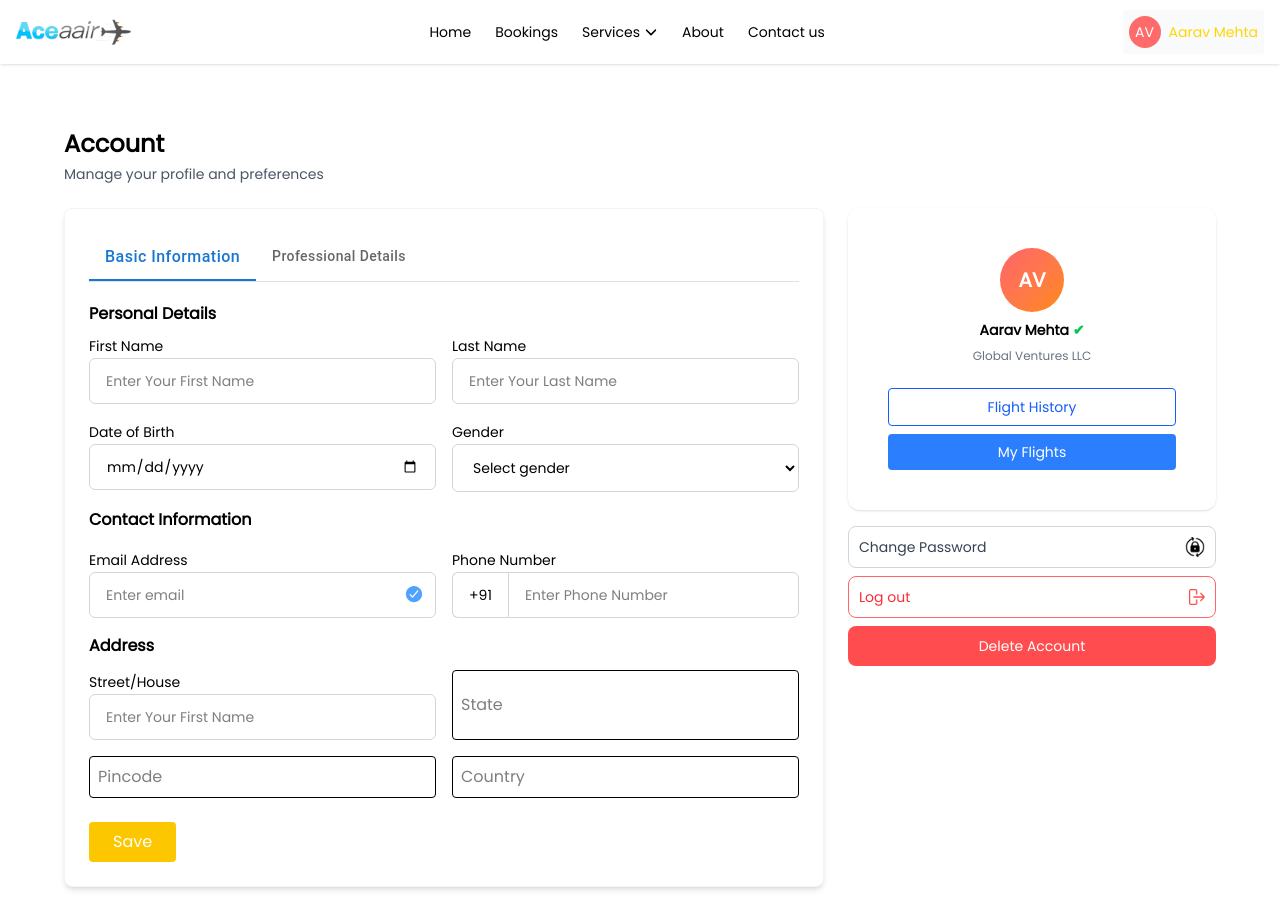
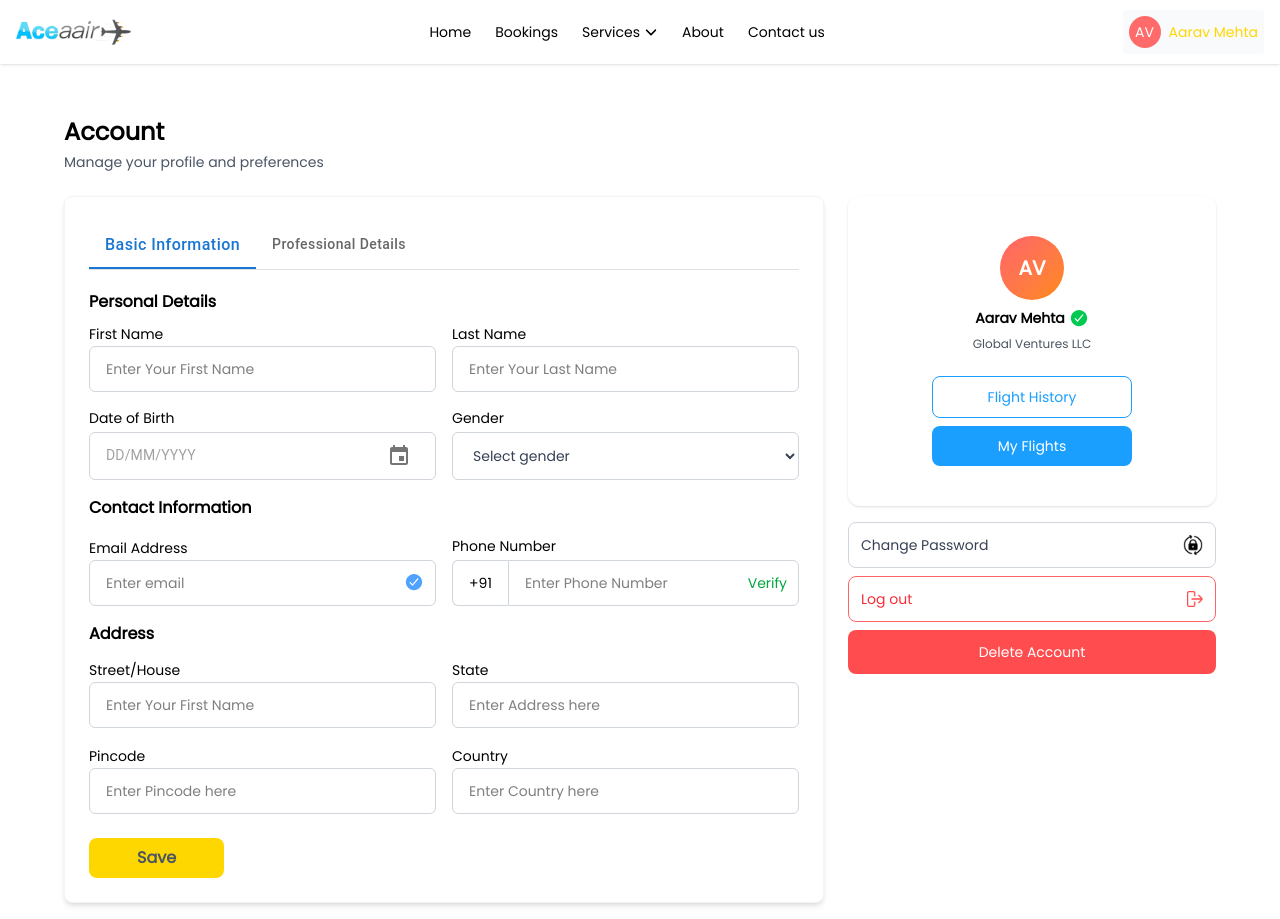
Before and after one commit to Smit-maker-dev/JustCharter-SecondStage, a React (Vite) app: page / in a window 1280 px wide. Built offline with nearby package versions, Linux system fonts and the light colour scheme.

Commit message:
initial changes

```diff
--- a/package.json
+++ b/package.json
@@ -16,6 +16,7 @@
     "@mui/material": "^7.1.0",
     "@mui/x-date-pickers": "^8.3.0",
     "@tailwindcss/vite": "^4.1.6",
+    "dayjs": "^1.11.13",
     "formik": "^2.4.6",
     "react": "^19.1.0",
     "react-dom": "^19.1.0",
--- a/src/Main_Pages/Account.jsx
+++ b/src/Main_Pages/Account.jsx
@@ -3,8 +3,14 @@ import { Tabs, Tab, Box } from "@mui/material";
 import LockImg from "../assets/Images/Lockimage.png";
 import { IoCheckmarkCircle } from "react-icons/io5";
 import signoutImg from "../assets/Images/signout.png";
+import { LocalizationProvider } from "@mui/x-date-pickers/LocalizationProvider";
+import { AdapterDayjs } from "@mui/x-date-pickers/AdapterDayjs";
+import { DatePicker } from "@mui/x-date-pickers/DatePicker";
+import dayjs from "dayjs";
+
 export default function Account() {
   const [tabIndex, setTabIndex] = useState(0);
+  const [dob, setDob] = useState(null);
 
   const handleTabChange = (event, newValue) => {
     setTabIndex(newValue);
@@ -12,7 +18,7 @@ export default function Account() {
 
   return (
     <div className="bg-white min-h-screen p-4">
-      <div className="max-w-6xl mx-auto mt-6">
+      <div className="max-w-6xl mx-auto mt-3">
         <div className="heading-section">
           <h2 className="text-2xl font-semibold mb-1">Account</h2>
           <p className="text-sm text-gray-600 mb-6">
@@ -59,19 +65,49 @@ export default function Account() {
                     />
                   </div>
                   <div>
-                    <label className="text-sm">Date of Birth</label>
-                    <input
-                      type="date"
-                      className="w-full px-4 py-3 border border-gray-300 rounded-md text-sm focus:outline-none focus:ring-2 focus:ring-blue-500"
+                    <label className="text-sm block mb-1">Date of Birth</label>
+                    <LocalizationProvider dateAdapter={AdapterDayjs}>
+                      <DatePicker
+                        format="DD/MM/YYYY"
+                        value={dob}
+                        onChange={(newValue) => setDob(newValue)}
+                         slotProps={{
+                          textField: {
+                            variant: "standard",
+                            fullWidth: true,
+                            InputProps: {
+                              disableUnderline: true,
+                              sx: {
+                                height: "48px",
+                                paddingLeft: "16px",
+                                paddingRight: "16px",
+                                border: "1px solid #D1D5DB",
+                                borderRadius: "6px",
+                                fontSize: "0.875rem",
+                              },
+                            },
+                            inputProps: {
+                              sx: {
+                                padding: 0,
+                              },
+                            },
+                          },
+                        }}
                       />
+                    </LocalizationProvider>
                   </div>
                   <div>
-                    <label className="text-sm">Gender</label>
-                    <select className="w-full px-4 py-3 border border-gray-300 rounded-md text-sm focus:outline-none focus:ring-2 focus:ring-blue-500">
-                      <option>Select gender</option>
-                      <option>Male</option>
-                      <option>Female</option>
-                      <option>Other</option>
+                    <label className="text-sm mb-1 block">Gender</label>
+                    <select
+                      className="w-full px-4 py-3 border border-gray-300 rounded-md text-sm bg-white text-gray-700 focus:outline-none focus:ring-2 focus:ring-blue-500 transition duration-150"
+                      defaultValue=""
+                    >
+                      <option value="" disabled>
+                        Select gender
+                      </option>
+                      <option value="male">Male</option>
+                      <option value="female">Female</option>
+                      <option value="other">Other</option>
                     </select>
                   </div>
                 </div>
@@ -90,17 +126,22 @@ export default function Account() {
                     </div>
                   </div>
                   <div>
-                    <label className="text-sm">Phone Number</label>
+                    <label className="text-sm mb-1 block">Phone Number</label>
+                    <div className="relative">
                       <div className="flex">
-                      <span className="inline-flex items-center px-4 py-3 border border-r-0 border-gray-300 text-sm rounded-l-md">
+                        <span className="inline-flex items-center px-4 py-3 border border-r-0 border-gray-300 text-sm rounded-l-md ">
                           +91
                         </span>
                         <input
                           name="phone"
                           type="tel"
                           placeholder="Enter Phone Number"
-                        className="w-full px-4 py-2 border border-gray-300 rounded-r-md text-sm focus:outline-none focus:ring-2 focus:ring-blue-500"
+                          className="w-full px-4 py-3 border border-gray-300 text-sm rounded-r-md pr-16 focus:outline-none focus:ring-2 focus:ring-blue-500"
                         />
+                      </div>
+                      <span className="absolute right-3 top-1/2 -translate-y-1/2 text-green-600 text-sm cursor-pointer hover:font-bold">
+                        Verify
+                      </span>
                     </div>
                   </div>
                 </div>
@@ -113,12 +154,30 @@ export default function Account() {
                       placeholder="Enter Your First Name"
                     />
                   </div>
-                  <input className="p-2 border rounded" placeholder="State" />
-                  <input className="p-2 border rounded" placeholder="Pincode" />
-                  <input className="p-2 border rounded" placeholder="Country" />
+                  <div>
+                    <label className="text-sm">State</label>
+                    <input
+                      className="w-full px-4 py-3 border border-gray-300 rounded-md text-sm focus:outline-none focus:ring-2 focus:ring-blue-500"
+                      placeholder="Enter Address here"
+                    />
+                  </div>
+                  <div>
+                    <label className="text-sm">Pincode</label>
+                    <input
+                      className="w-full px-4 py-3 border border-gray-300 rounded-md text-sm focus:outline-none focus:ring-2 focus:ring-blue-500"
+                      placeholder="Enter Pincode here"
+                    />
+                  </div>
+                  <div>
+                    <label className="text-sm">Country</label>
+                    <input
+                      className="w-full px-4 py-3 border border-gray-300 rounded-md text-sm focus:outline-none focus:ring-2 focus:ring-blue-500"
+                      placeholder="Enter Country here"
+                    />
+                  </div>
                 </div>
 
-                <button className="mt-6 bg-yellow-400 hover:bg-yellow-500 text-white px-6 py-2 rounded">
+                <button className="mt-6 bg-[#FFD700] hover:bg-yellow-500 text-[#4B5563] font-bold px-12 py-2 rounded-lg">
                   Save
                 </button>
               </>
@@ -136,26 +195,29 @@ export default function Account() {
               <div className="h-16 w-16 bg-gradient-to-br from-red-400 to-orange-400 text-white rounded-full flex items-center justify-center text-xl font-bold">
                 AV
               </div>
-              <div className="text-sm font-semibold">
-                Aarav Mehta <span className="text-green-500">✔</span>
+              <div className="flex gap-1">
+                <p className="text-sm font-semibold">Aarav Mehta</p>
+                <span className="">
+                  <IoCheckmarkCircle className=" text-green-500 right-0 top-3 h-5 w-5" />
+                </span>
               </div>
-              <div className="text-xs text-gray-500">Global Ventures LLC</div>
-              <button className="w-full mt-4 border rounded px-3 py-2 text-sm text-blue-600">
+              <div className="text-xs text-[#4B5563]">Global Ventures LLC</div>
+              <button className="w-50 mt-4 border rounded-lg p-2.5 text-sm text-[#1A9FFF]">
                 Flight History
               </button>
-              <button className="w-full bg-blue-500 text-white py-2 rounded text-sm">
+              <button className="w-50 bg-[#1A9FFF] text-white p-2.5 rounded-lg text-sm">
                 My Flights
               </button>
             </div>
 
             <div className="button-section mt-4">
-              <button className="text-sm border cursor-pointer border-gray-300 p-2.5 rounded-lg text-gray-700 flex items-center justify-between w-full mb-2">
+              <button className="text-sm border cursor-pointer border-gray-300 p-3 rounded-lg text-gray-700 flex items-center justify-between w-full mb-2">
                 Change Password <img src={LockImg} alt="" className="h-5" />
               </button>
-              <button className="text-sm border cursor-pointer border-red-400 p-2.5 rounded-lg text-red-500 flex items-center justify-between w-full mb-2">
+              <button className="text-sm border cursor-pointer border-red-400 p-3 rounded-lg text-red-500 flex items-center justify-between w-full mb-2">
                 Log out <img src={signoutImg} alt="" className="h-4" />
               </button>
-              <button className="w-full bg-[#FF4D4F] text-white rounded-lg  py-2.5  text-sm">
+              <button className="w-full bg-[#FF4D4F] text-white rounded-lg  p-3  text-sm">
                 Delete Account
               </button>
             </div>
```
Also changed, not shown: 1 other file (tests, documents, lock files or other folders). Lines whose indentation alone changed are shown as unchanged.
